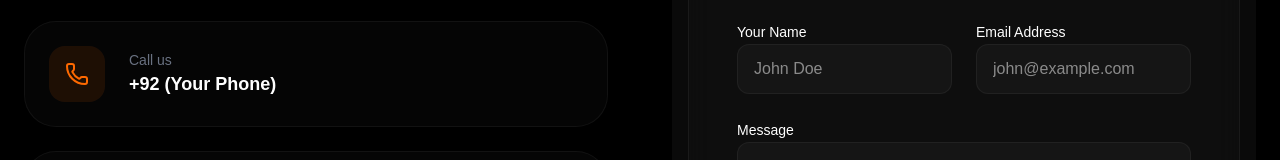
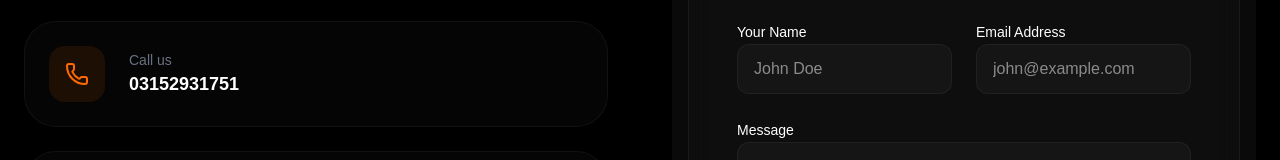
Before and after one commit to Huzaifa777-svg/MHS-Tech, a Next.js app: page /contact in a window 1280 px wide. Shown: the part 780-940 px from the top of the page. Built offline with nearby package versions, Linux system fonts and the light colour scheme; no server answers.

Commit message:
Fix: Contact page number and server-side safety for email actio

```diff
--- a/src/app/actions.ts
+++ b/src/app/actions.ts
@@ -2,9 +2,8 @@
 
 import { Resend } from "resend";
 
-const resend = new Resend(process.env.RESEND_API_KEY);
-
 export async function sendEmail(formData: FormData) {
+    const resend = new Resend(process.env.RESEND_API_KEY);
     const name = formData.get("name") as string;
     const email = formData.get("email") as string;
     const message = formData.get("message") as string;
--- a/src/app/contact/page.tsx
+++ b/src/app/contact/page.tsx
@@ -1,7 +1,11 @@
-"use client";
-
 import ContactForm from "@/components/ContactForm";
 import { Mail, Phone, MapPin } from "lucide-react";
+import { Metadata } from "next";
+
+export const metadata: Metadata = {
+    title: "Contact MHS Tech | Get a Quote for Your Digital Project",
+    description: "Ready to start your project? Contact MHS Tech for professional web development, mobile apps, and WordPress solutions.",
+};
 
 export default function ContactPage() {
     return (
@@ -39,7 +43,7 @@ export default function ContactPage() {
                             </div>
                             <div>
                                 <div className="text-sm text-gray-500">Call us</div>
-                                <div className="text-lg font-bold">+92 (Your Phone)</div>
+                                <div className="text-lg font-bold">03152931751</div>
                             </div>
                         </div>
 
```
